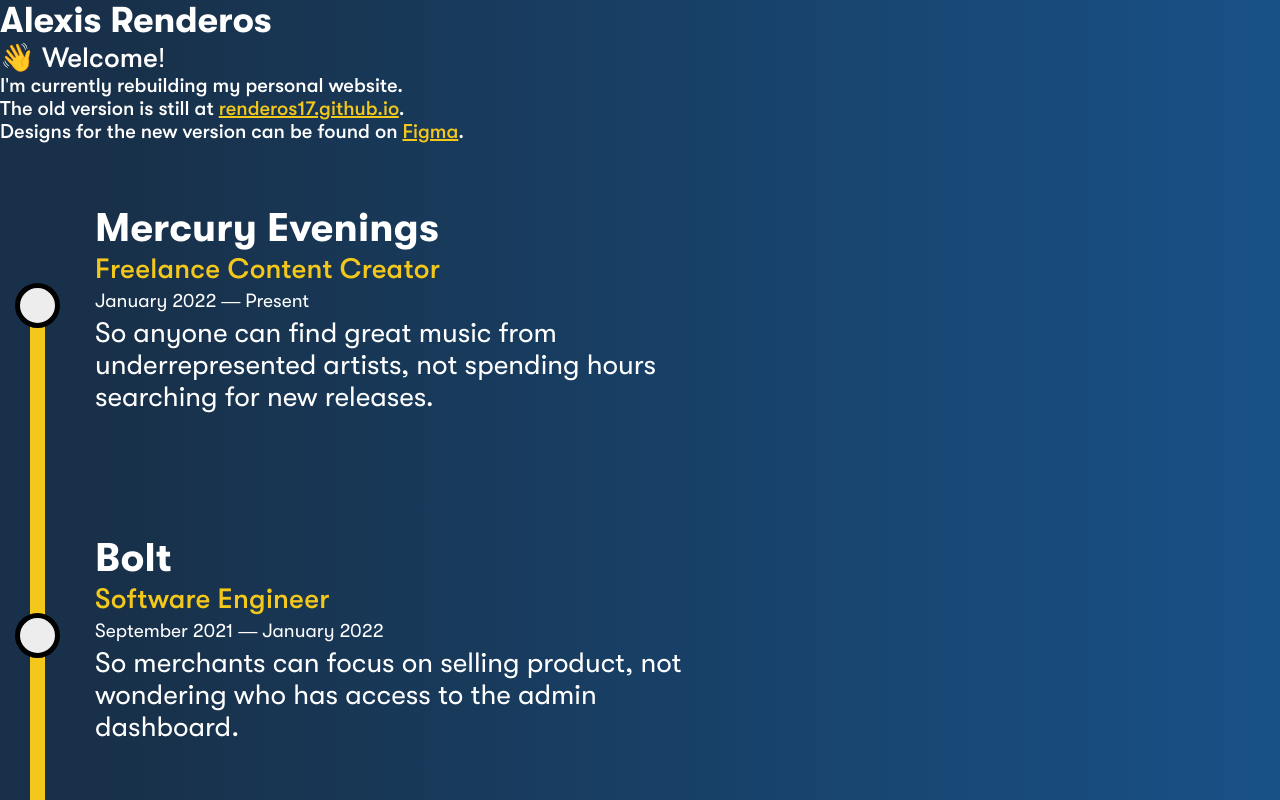
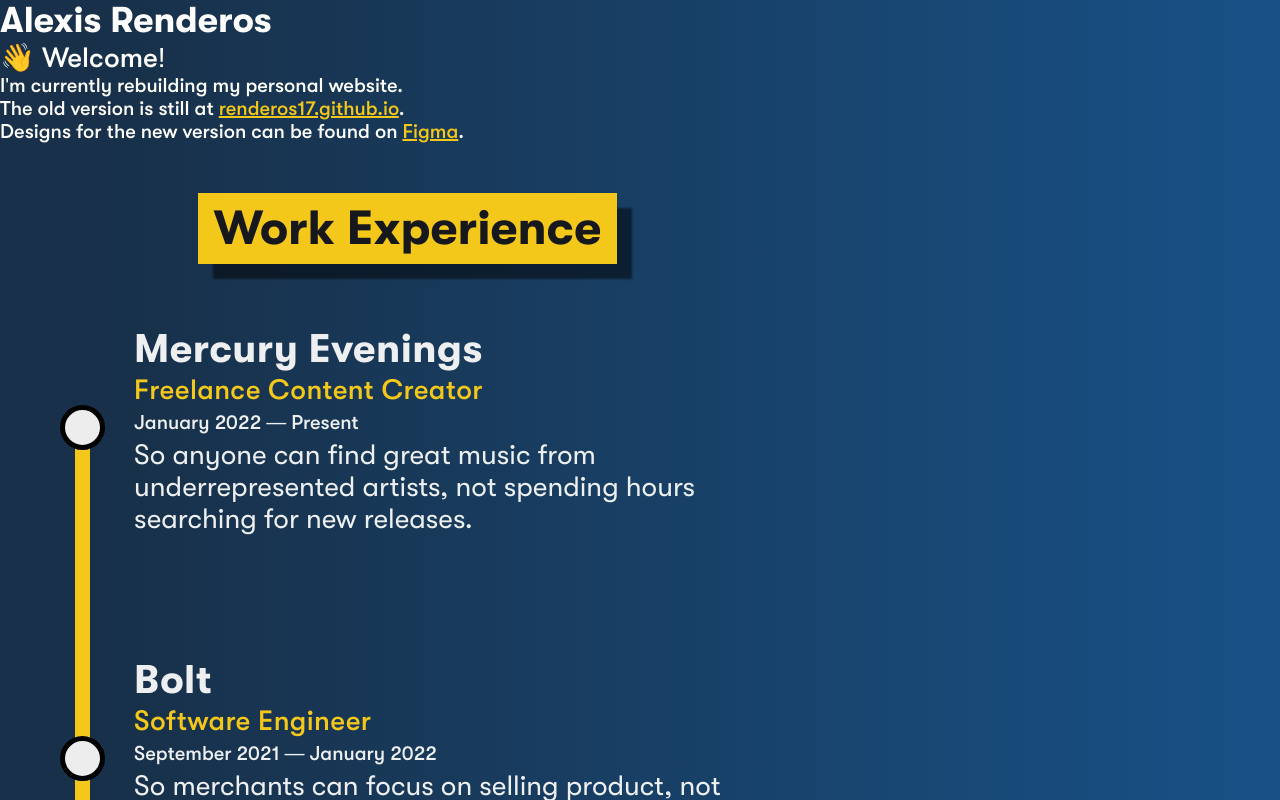
Before and after one commit to elusiveplanet/alexisrenderos.com, a Next.js app in the folder web/: page / in a window 1280 px wide. Shown: the top 800 px of the page. Built offline with nearby package versions, Linux system fonts and the light colour scheme.

Commit message:
Update workExperience styling

```diff
--- a/web/components/workExperienceCard.tsx
+++ b/web/components/workExperienceCard.tsx
@@ -2,9 +2,9 @@ import styled from "styled-components";
 import {
   Black,
   FullyTransparent,
+  LightText,
   NeutralOffWhite,
   SaffronYellow,
-  White,
 } from "../utils/colors";
 
 // Work Experience Card
@@ -88,53 +88,48 @@ export const TimeLineLast = styled(TimeLine)`
 export const TimeLineOnly = styled.div``;
 
 const WorkExperienceCardTimelineWrapper = styled.div`
-  display: flex;
-  flex: 1 1 100%;
+  display: inline-flex;
+  flex: 0 1 auto;
   flex-direction: column;
   align-content: center;
   align-items: center;
   position: relative;
-  max-width: 75px;
-  min-height: 100px;
+  width: 75px;
 `;
 
 export const WorkExperienceCardHeading = styled.h2`
-  color: ${White};
+  color: ${LightText};
   font-size: 2.5em;
-  letter-spacing: 0.2px;
+  letter-spacing: 0.0125em;
   text-align: left;
   margin: 0;
   padding: 2px 0;
-  font-weight: 700;
 `;
 
 export const WorkExperienceCardSubheadingOne = styled.h3`
   color: ${SaffronYellow};
   font-size: 1.75em;
-  letter-spacing: 0.2px;
+  letter-spacing: 0.0125em;
   text-align: left;
   margin: 0;
   padding: 0;
-  font-weight: 500;
 `;
 
 export const WorkExperienceCardSubheadingTwo = styled.h4`
-  color: ${White};
-  font-size: 1.2em;
+  color: ${LightText};
+  font-size: 1.25em;
   text-align: left;
   margin: 0;
   padding: 5px 0 0 0;
-  font-weight: 400;
 `;
 
 export const WorkExperienceCardBody = styled.p`
-  color: ${White};
+  color: ${LightText};
   font-size: 1.75em;
   text-align: left;
   margin: 0;
   padding: 5px 0 0 0;
-  max-width: 650px;
-  font-weight: 400;
+  max-width: 600px;
 `;
 
 const WorkExperienceCardTextWrapper = styled.div`
--- a/web/components/workExperienceTimeline.tsx
+++ b/web/components/workExperienceTimeline.tsx
@@ -5,11 +5,27 @@ import {
   WorkExperienceEntry,
 } from "./workExperienceCard";
 import simpleHash from "../helpers/simpleHash";
+import { DarkText, HalfShadow, SaffronYellow } from "../utils/colors";
 
-export const WorkExperienceCardCollectionWrapper = styled.div`
-  display: flex;
+export const WorkExperienceTimelineWrapper = styled.div`
+  display: inline-flex;
   flex-direction: column;
   flex-wrap: wrap;
+  width: max-content;
+  max-width: 800px;
+  padding: 50px 50px;
+`;
+
+export const WorkExperienceTimelineTitle = styled.h2`
+  font-size: 3em;
+  font-weight: 700;
+  margin: 0 auto;
+  text-align: center;
+  color: ${DarkText};
+  background: ${SaffronYellow};
+  border: solid ${SaffronYellow};
+  border-width: 0.175em 0.35em 0.175em 0.35em;
+  box-shadow: 15px 15px 2px 0 ${HalfShadow};
 `;
 
 export type WorkExperienceCardCollectionProps = {
@@ -35,7 +51,8 @@ export const WorkExperienceTimeline = ({
   }
 
   return (
-    <WorkExperienceCardCollectionWrapper>
+    <WorkExperienceTimelineWrapper>
+      <WorkExperienceTimelineTitle>Work Experience</WorkExperienceTimelineTitle>
       {workExperienceList.map((workExperience, index) => {
         let currentCardPosition: number;
         if (index === 0) {
@@ -55,6 +72,6 @@ export const WorkExperienceTimeline = ({
           />
         );
       })}
-    </WorkExperienceCardCollectionWrapper>
+    </WorkExperienceTimelineWrapper>
   );
 };
```
